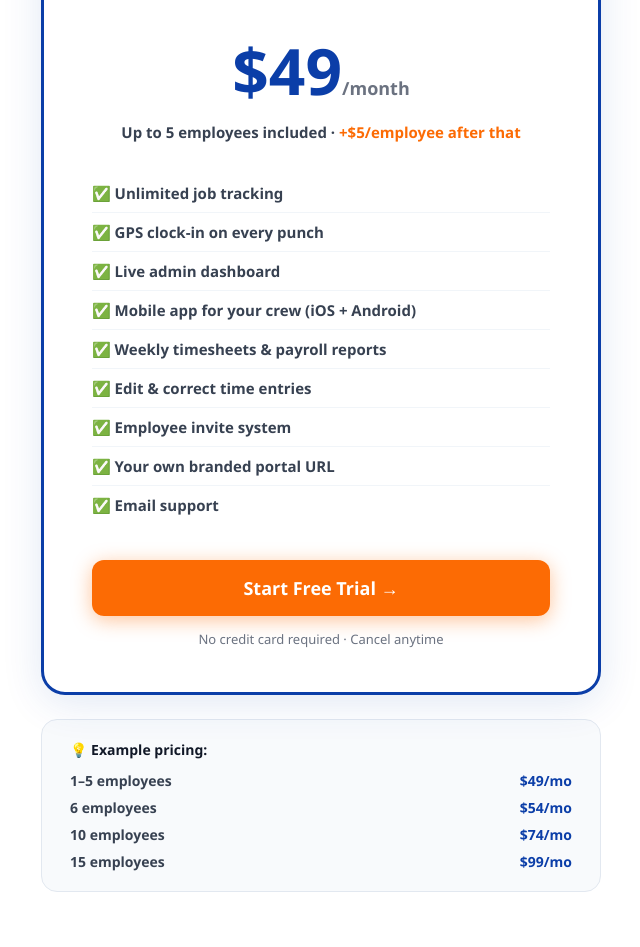
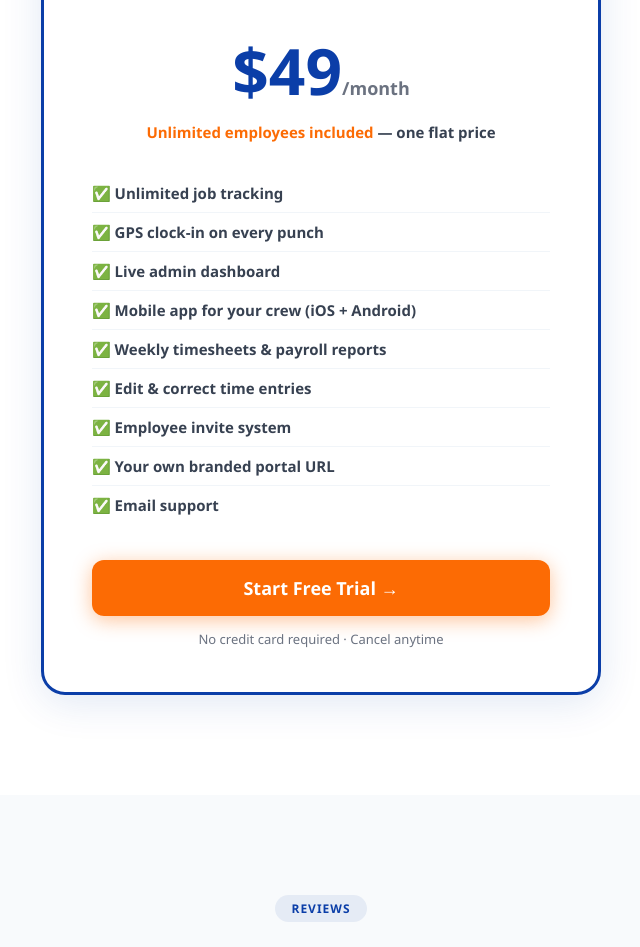
Before and after one commit to dustinlavergne83-netizen/tradeflow-website, a React (Vite) app: page / in a window 1280 px wide. Shown: the part 4720-5667 px from the top of the page, without its empty margins (319-959 px from the left). Built offline with nearby package versions, Linux system fonts and the light colour scheme; no server answers.

Commit message:
Remove per-employee pricing copy — flat /mo, unlimited employees

```diff
--- a/src/pages/GetStarted.jsx
+++ b/src/pages/GetStarted.jsx
@@ -325,7 +325,7 @@ export default function GetStarted() {
               💳 Billing info
             </p>
             <p style={{ fontSize: 13, color: "#b45309", margin: 0, lineHeight: 1.6 }}>
-              No charge today. Your card will be billed <strong>$49/mo</strong> (+ $5/employee after 5) when your 14-day trial ends.
+              No charge today. Your card will be billed <strong>$49/mo flat</strong> — any number of employees — when your 14-day trial ends.
             </p>
           </div>
 
@@ -411,7 +411,7 @@ export default function GetStarted() {
                   <span style={{ color: "#374151", fontWeight: 700 }}>$49/mo</span>
                 </div>
                 <div style={{ fontSize: 12, color: "#6b7280", paddingTop: 4, borderTop: "1px solid #d1fae5" }}>
-                  Up to 5 employees included · +$5/employee after that · Cancel anytime
+                  Unlimited employees included · Cancel anytime
                 </div>
               </div>
             </div>
--- a/src/pages/Landing.jsx
+++ b/src/pages/Landing.jsx
@@ -812,7 +812,7 @@ export default function Landing() {
                 <span style={{ fontSize: 18, color: BRAND.textLight, fontWeight: 600 }}>/month</span>
               </div>
               <p style={{ fontSize: 15, color: BRAND.textMid, fontWeight: 700, marginBottom: 32 }}>
-                Up to 5 employees included · <span style={{ color: BRAND.orange }}>+$5/employee after that</span>
+                <span style={{ color: BRAND.orange }}>Unlimited employees included</span> — one flat price
               </p>
 
               {/* Feature list */}
@@ -858,27 +858,6 @@ export default function Landing() {
               </p>
             </div>
 
-            {/* Pricing example */}
-            <div style={{
-              backgroundColor: BRAND.gray,
-              borderRadius: 16, padding: "20px 28px", marginTop: 24,
-              border: "1px solid #e2e8f0",
-            }}>
-              <p style={{ fontSize: 14, fontWeight: 800, color: BRAND.textDark, marginBottom: 12 }}>💡 Example pricing:</p>
-              <div style={{ display: "flex", flexDirection: "column", gap: 8 }}>
-                {[
-                  ["1–5 employees", "$49/mo"],
-                  ["6 employees", "$54/mo"],
-                  ["10 employees", "$74/mo"],
-                  ["15 employees", "$99/mo"],
-                ].map(([label, price]) => (
-                  <div key={label} style={{ display: "flex", justifyContent: "space-between", fontSize: 14, color: BRAND.textMid }}>
-                    <span style={{ fontWeight: 600 }}>{label}</span>
-                    <span style={{ fontWeight: 800, color: BRAND.blue }}>{price}</span>
-                  </div>
-                ))}
-              </div>
-            </div>
           </div>
         </div>
       </section>
```
